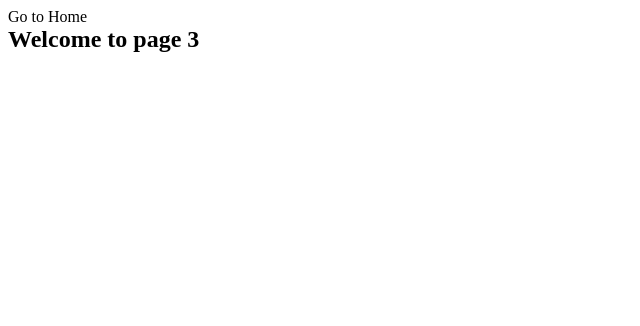
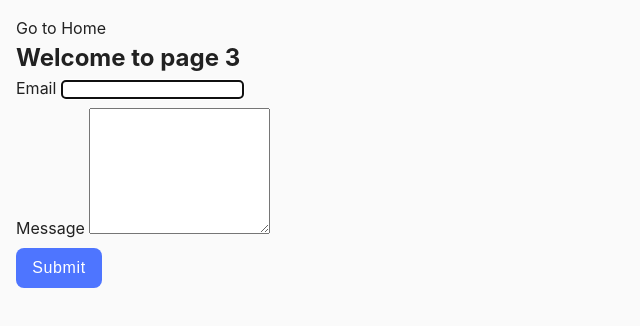
Before and after one commit to VladyslavPikuza/goit-js-hw-09, a plain HTML site: page 2-form.html in a window 1280 px wide. Shown: the whole page, without its empty margins (0-640 px from the left). Drawn offline with Linux system fonts and the light colour scheme.

Commit message:
Deploying to gh-pages from @ VladyslavPikuza/goit-js-hw-09@2fa6e4beb384eb5bcb94f3dc02884dcd38f908e0 🚀

```diff
--- a/2-form.html
+++ b/2-form.html
@@ -6,13 +6,25 @@
     <meta name="viewport" content="width=device-width, initial-scale=1.0" />
     <title>Form</title>
     <script type="module" crossorigin src="/goit-js-hw-09/2-form.js"></script>
-    <link rel="modulepreload" crossorigin href="/goit-js-hw-09/assets/styles-Dcc9vAen.js">
-    <link rel="stylesheet" crossorigin href="/goit-js-hw-09/assets/styles-CJl65Av5.css">
+    <link rel="modulepreload" crossorigin href="/goit-js-hw-09/assets/styles-CBzhZu9a.js">
+    <link rel="stylesheet" crossorigin href="/goit-js-hw-09/assets/styles-BZ5Bport.css">
   </head>
   <body>
     <section>
       <a href="./index.html">Go to Home</a>
       <h1>Welcome to page 3</h1>
+      <form class="feedback-form" autocomplete="off">
+        <label>
+          Email
+          <input type="email" name="email" autofocus />
+        </label>
+        <label>
+          Message
+          <textarea name="message" rows="8"></textarea>
+        </label>
+        <button type="submit">Submit</button>
+      </form>
+
     </section>
   </body>
 </html>
--- a/2-form.js
+++ b/2-form.js
@@ -1,2 +1,2 @@
-import"./assets/styles-Dcc9vAen.js";console.log("Form");
+import"./assets/styles-CBzhZu9a.js";const a=document.querySelector(".feedback-form"),s=a.elements.email,l=a.elements.message;let e={email:"",message:""};const o="feedback-form-state",n=()=>{localStorage.setItem(o,JSON.stringify(e))},m=t=>{e[t.target.name]=t.target.value.trim(),n()},r=()=>{const t=localStorage.getItem(o);t&&(e=JSON.parse(t),s.value=e.email||"",l.value=e.message||"")},c=t=>{if(t.preventDefault(),e.email===""||e.message===""){alert("Fill please all fields");return}console.log(e),a.reset(),localStorage.removeItem(o),e={email:"",message:""}};a.addEventListener("input",m);a.addEventListener("submit",c);document.addEventListener("DOMContentLoaded",r);
 //# sourceMappingURL=2-form.js.map
--- /dev/null
+++ b/assets/styles-BZ5Bport.css
@@ -0,0 +1 @@
+h1,h2,h3,h4,h5,h6,p{margin:0}p:last-child{margin-bottom:0}ul{margin:0;padding:0;list-style:none}a{color:currentColor;text-decoration:none}button{cursor:pointer}img{display:block;max-width:100%;height:auto}*{box-sizing:border-box}body{margin:16px;font-family:-apple-system,BlinkMacSystemFont,Segoe UI,Roboto,Oxygen,Ubuntu,Cantarell,Open Sans,Helvetica Neue,sans-serif;-webkit-font-smoothing:antialiased;-moz-osx-font-smoothing:grayscale;background-color:#fafafa;color:#212121;line-height:1.5}button{border:none;display:inline-block;cursor:pointer;font-weight:500;font-size:16px;line-height:150%;letter-spacing:.04em;color:#fff;border-radius:8px;padding:8px 16px;width:86px;height:40px;background-color:#4e75ff}.gallery{display:flex;flex-wrap:wrap;gap:10px;list-style:none;padding:0;margin:0}.gallery-item{flex-basis:calc(33.333% - 10px)}.gallery-image{display:block;width:100%;height:auto}form input{border:1px solid #808080;border-radius:4px}.feedback-form{display:flex;flex-direction:column;gap:8px;margin-bottom:16px;max-width:500px}p{display:block;margin-block-start:1em;margin-block-end:1em;margin-inline-start:0px;margin-inline-end:0px;unicode-bidi:isolate}
--- a/assets/styles-Dcc9vAen.js
+++ b/assets/styles-CBzhZu9a.js
@@ -1,2 +1,2 @@
 (function(){const t=document.createElement("link").relList;if(t&&t.supports&&t.supports("modulepreload"))return;for(const e of document.querySelectorAll('link[rel="modulepreload"]'))i(e);new MutationObserver(e=>{for(const r of e)if(r.type==="childList")for(const o of r.addedNodes)o.tagName==="LINK"&&o.rel==="modulepreload"&&i(o)}).observe(document,{childList:!0,subtree:!0});function s(e){const r={};return e.integrity&&(r.integrity=e.integrity),e.referrerPolicy&&(r.referrerPolicy=e.referrerPolicy),e.crossOrigin==="use-credentials"?r.credentials="include":e.crossOrigin==="anonymous"?r.credentials="omit":r.credentials="same-origin",r}function i(e){if(e.ep)return;e.ep=!0;const r=s(e);fetch(e.href,r)}})();
-//# sourceMappingURL=styles-Dcc9vAen.js.map
+//# sourceMappingURL=styles-CBzhZu9a.js.map
--- a/assets/styles-CJl65Av5.css
+++ /dev/null
@@ -1 +0,0 @@
-h1,h2,h3,h4,h5,h6,p{margin:0}p:last-child{margin-bottom:0}ul{margin:0;padding:0;list-style:none}a{color:currentColor;text-decoration:none}button{cursor:pointer}img{display:block;max-width:100%;height:auto}.gallery{display:flex;flex-wrap:wrap;gap:10px;list-style:none;padding:0;margin:0}.gallery-item{flex-basis:calc(33.333% - 10px)}.gallery-image{display:block;width:100%;height:auto}
```
Also changed, not shown: 1-gallery.html (+2 -2 lines), 1-gallery.js (+1 -1 lines), index.html (+2 -2 lines), 3 other files.
